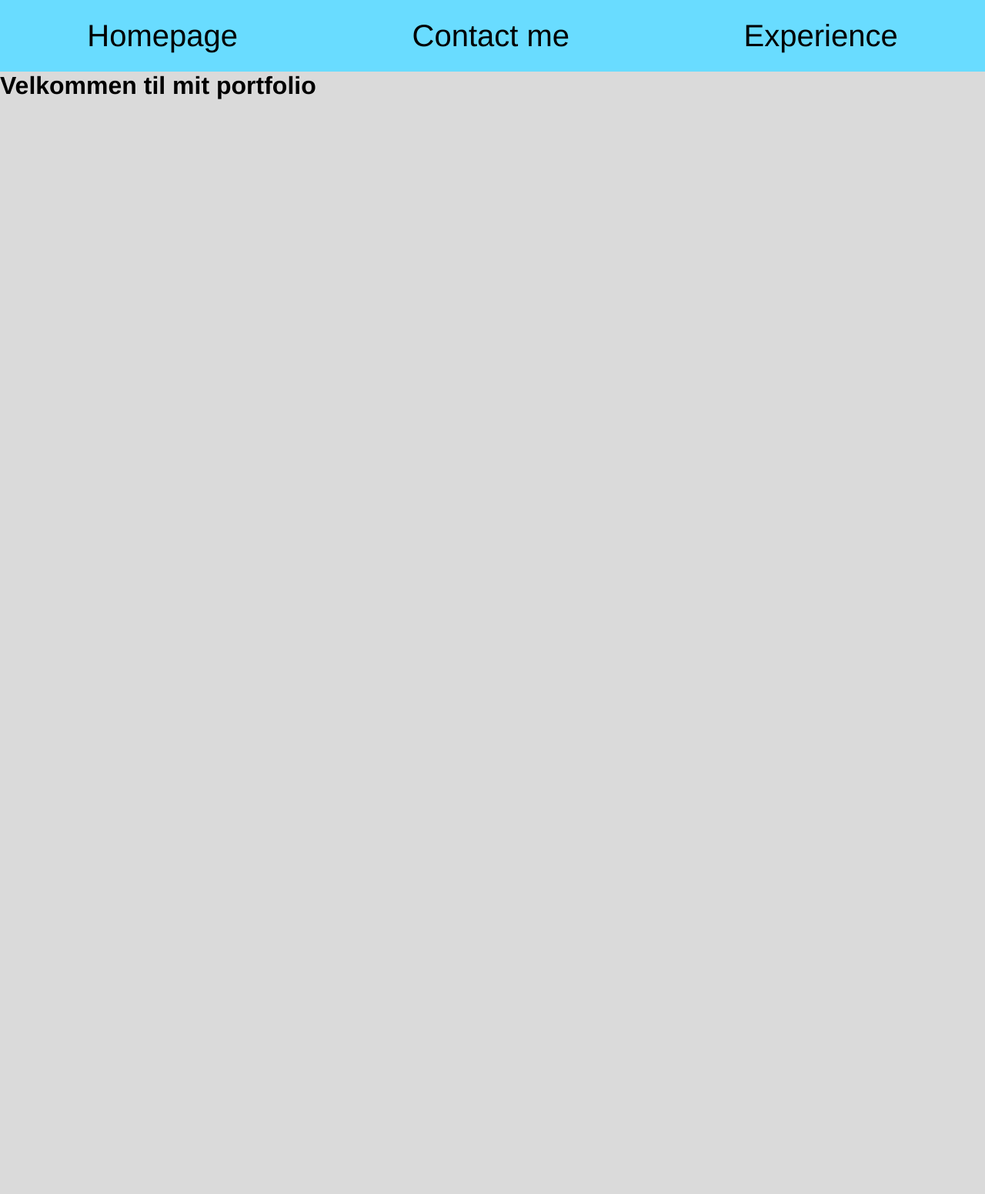
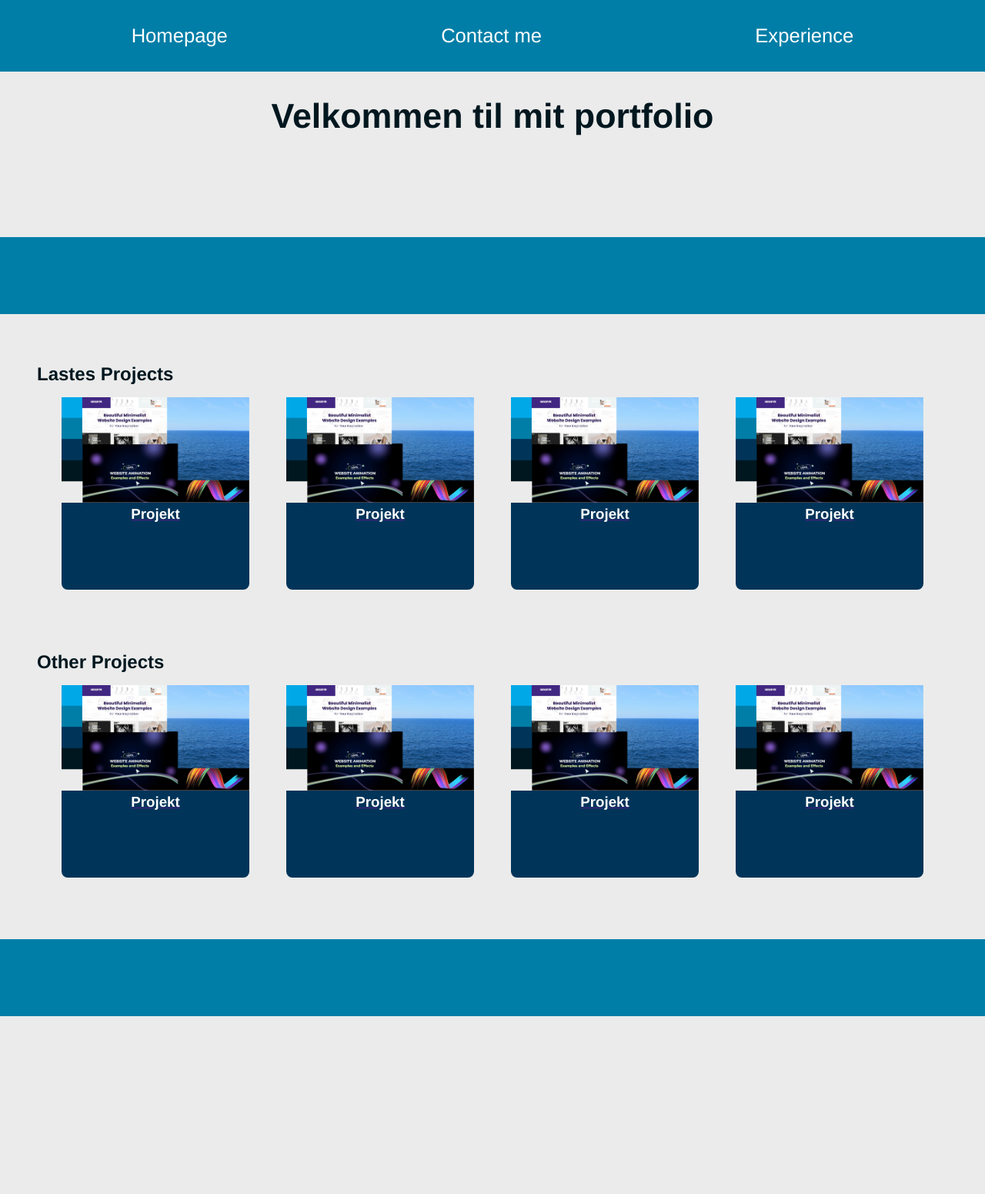
Before and after one commit to DanziiiiiM/portfolio, a plain HTML site: page index.html in a window 1280 px wide. Shown: the whole page at 77% size. Before the commit the page ends 800 px from the top, so only its background shows below. Drawn offline with Linux system fonts and the light colour scheme.

Commit message:
upudate 0.2

```diff
--- a/index.html
+++ b/index.html
@@ -17,11 +17,85 @@
             </ul>
         </nav>
     </header>
-    <main>
+    <main class="forside-main">
          <h1 class="h1-homepage">Velkommen til mit portfolio</h1>
+                     <section class="animation">
+                <div class="animations-divs">
+
+                </div>
+                <section class="animation">
+                <div class="animations-divs2">
+
+                </div>
+            </section>
         <section class="first">
+            <h2>Lastes Projects</h2>
+            <div class="cardsection">
+                <div class="cards">
+                    <a href=""><img src="/Img/image.png" alt="">
+                    <div>
+                        <h3>Projekt</h3>
+                    </div></a>
+                </div>
+                <div class="cards">
+                    <a href=""><img src="/Img/image.png" alt="">
+                    <div>
+                        <h3>Projekt</h3>
+                    </div></a>
+                </div>
+                <div class="cards">
+                    <a href=""><img src="/Img/image.png" alt="">
+                    <div>
+                        <h3>Projekt</h3>
+                    </div></a>
+                </div>
+                <div class="cards">
+                    <a href=""><img src="/Img/image.png" alt="">
+                    <div>
+                        <h3>Projekt</h3>
+                    </div></a>
+                </div>
+            </div>
 
         </section>
+                <section class="first">
+            <h2>Other Projects</h2>
+            <div class="cardsection">
+                <div class="cards">
+                    <a href=""><img src="/Img/image.png" alt="">
+                    <div>
+                        <h3>Projekt</h3>
+                    </div></a>
+                </div>
+                <div class="cards">
+                    <a href=""><img src="/Img/image.png" alt="">
+                    <div>
+                        <h3>Projekt</h3>
+                    </div></a>
+                </div>
+                <div class="cards">
+                    <a href=""><img src="/Img/image.png" alt="">
+                    <div>
+                        <h3>Projekt</h3>
+                    </div></a>
+                </div>
+                <div class="cards">
+                    <a href=""><img src="/Img/image.png" alt="">
+                    <div>
+                        <h3>Projekt</h3>
+                    </div></a>
+                </div>
+            </div>
+        </section>
+                             <section class="animation">
+                <div class="animations-divs4">
+
+                </div>
+                <section class="animation">
+                <div class="animations-divs3">
+
+                </div>
+            </section>
 
     </main>
 </body>
--- a/style.css
+++ b/style.css
@@ -1,38 +1,49 @@
-*{
+* {
     margin: 0;
     padding: 0;
     box-sizing: border-box;
 }
 
+.body-homepage {
+    background-color: var(--bg);
+    color: var(--text);
+    font-family: Helvetica, Arial, sans-serif;
+    min-height: 100vh;
+}
+
+
 @font-face {
   font-family: myFont; /* set name */
   src: url(Fonts/Lato-Regular.ttf); /* url of the font */
 }
-:root{
-
-    --menu: #69dcff;
-    --beige: rgb(218, 218, 218);
-    --darkgreen: #00201E;
+:root {
+    --bg: #EBEBEB;             /* Base background */
+    --text: #00171F;           /* Standard tekst + overskrifter */
+    --primary: #003459;        /* Primær brand blå */
+    --accent: #007EA7;         /* UI accent (links, hover) */
+    --accent-strong: #00A8E8;  /* CTA farve */
+    --white: #ffffff;
 }
 
-.body-homepage{
-background-color: rgb(218, 218, 218);
 
+
+.nav-homepage {
+    display: flex;
+    justify-content: space-between;
+    align-items: center;
+    padding: 1rem 1.5rem;
+    background-color: var(--accent);
 }
-.nav-homepage{
-    display: flex;
-    justify-content: space-around;
-    background-color: var(--menu);
+
+.menulink-homepage {
+    list-style: none;
+    text-decoration: none;
+    font-size: 1.2rem;
+    color: var(--white);     /* vigtigt for kontrast */
+    padding: 0 .5rem;
 }
-.menulink-homepage {
-    list-style-type: none;
-    text-decoration: none;
-    color: black;
-    padding: 1.5rem;
-    font-family: Helvetica;
-    font-size: 2.5rem;
 
-}
+
 
 h1, h2, h3, h4, h5, h6{
     font-family: Helvetica;
@@ -41,7 +52,211 @@ p {
   font-family: myFont; /* use font */
 }
 
-.h1-homepage{
-    margin: auto 0;
+.forside-main {
+    padding: 2rem 1rem;
+    text-align: center;
+}
+
+.forside-main h1 {
+    font-size: 2rem;
+    margin-bottom: 2rem;
+}
+
+.first{
+ padding-bottom: 4em;
+}
+.cardsection {
+    display: flex;
+    flex-direction: column;     /* mobil first */
+    gap: 1rem;
+    padding: 1rem;
+}
+
+.cards {
+    background-color: var(--primary);
+    height: 220px;
+    border-radius: 8px;
+    transition: all 1s ease;
 
 }
+
+
+.cards h3{
+    color: var(--white);
+}
+.cards img{
+    width: 100%;
+}
+
+.animations-divs{
+
+}
+
+
+
+
+
+
+.animation{
+  padding-bottom: 4em;
+}
+.animations-divs{
+    width: 0%;
+    height: 100px;
+    background: var(--accent-strong);
+    animation: rotateBitch 5s ease infinite;
+}
+@keyframes rotateBitch{
+    to{
+        width: 100%;
+    }
+}
+.animations-divs2{
+    width: 100%;
+    height: 100px;
+    background: var(--accent);
+    animation: rotateBitch2 5s ease infinite;
+}
+@keyframes rotateBitch2{
+    to{
+        width: 0%;
+    }
+}
+
+
+
+
+
+.animations-divs3{
+    width: 0%;
+    height: 100px;
+    background: var(--accent-strong);
+    animation: rotateBitch 5s ease infinite;
+}
+@keyframes rotateBitch{
+    to{
+        width: 100%;
+    }
+}
+.animations-divs4{
+    width: 100%;
+    height: 100px;
+    background: var(--accent);
+    animation: rotateBitch2 5s ease infinite;
+}
+@keyframes rotateBitch2{
+    to{
+        width: 0%;
+    }
+}
+
+
+
+
+
+
+
+
+
+
+
+
+
+
+
+
+
+
+
+
+
+
+
+
+
+
+
+
+@media (max-width: 600px) {
+    .nav-homepage {
+        flex-direction: row;
+        justify-content: space-between;
+    }
+
+    .menulink-homepage {
+        font-size: 1rem;
+    }
+
+    h1 {
+        font-size: 1.4rem;
+        text-align: center;
+    }
+
+    .first {
+        padding: 0 1rem;
+    }
+        .cards {
+        width: 30%;
+        height: 250px;
+    }
+}
+/* TABLET */
+@media (min-width: 768px) {
+    .nav-homepage {
+        padding: 1.5rem 2rem;
+    }
+
+    .menulink-homepage {
+        font-size: 1.3rem;
+    }
+
+    .forside-main h1 {
+        font-size: 2.3rem;
+    }
+
+    .cardsection {
+        flex-direction: row;
+        justify-content: center;
+        gap: 2rem;
+    }
+
+    .cards {
+        width: 30%;
+        height: 150px;
+    }
+}
+
+/* DESKTOP */
+@media (min-width: 1080px) {
+    .nav-homepage {
+        justify-content: space-around;
+        gap: 4rem;
+        padding: 2rem 4rem;
+    }
+
+    .menulink-homepage {
+        font-size: 1.6rem;
+    }
+
+    .forside-main {
+        padding: 2rem 0;
+    }
+
+    .forside-main h1 {
+        font-size: 2.8rem;
+    }
+    .first h2{
+        text-align: left;
+        padding-left: 2em;
+    }
+    .cardsection {
+        width: 90%;
+        margin: 0 auto;
+        gap: 3rem;
+    }
+
+    .cards {
+        height: 250px;
+    }
+
+}
```
Also changed, not shown: Img/download (1).jpg (added), Img/image.png (added).
